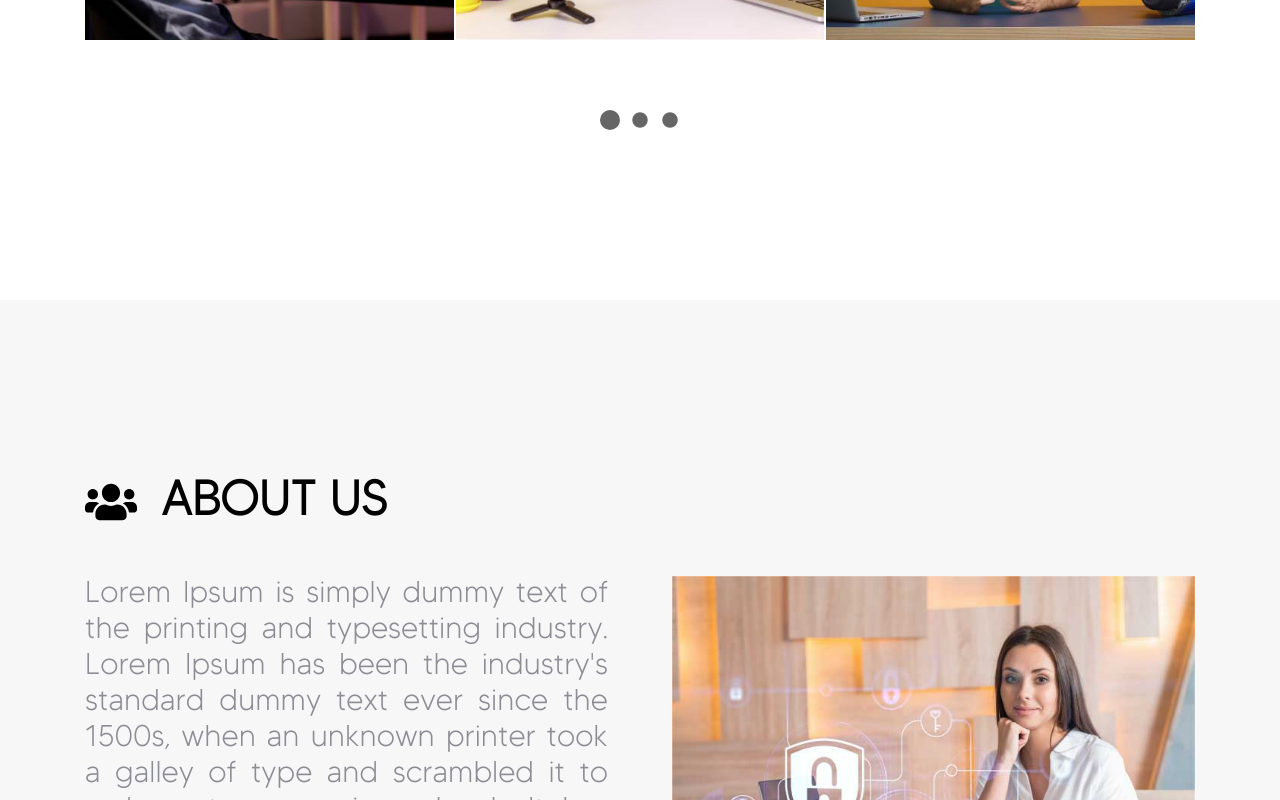
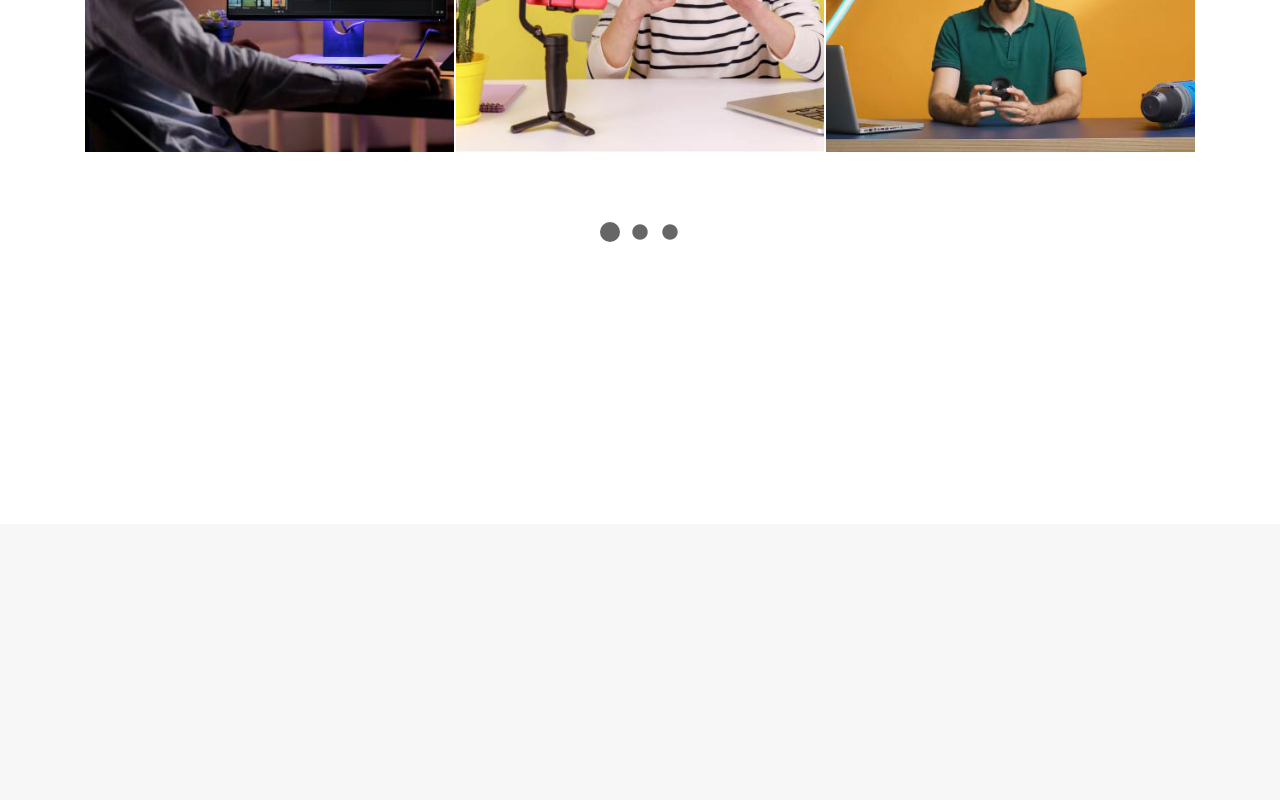
Before and after one commit to alamincoders/leading-page-react-vite-tailwindcss, a React (Vite) app: page /home in a window 1280 px wide. Shown: the part 2632-3432 px from the top of the page. Built offline with nearby package versions, Linux system fonts and the light colour scheme.

Commit message:
updated section padding

```diff
--- a/src/components/screen/About.jsx
+++ b/src/components/screen/About.jsx
@@ -3,16 +3,20 @@ import aboutImg2 from "../../assets/images/Asset 1-20.jpg";
 
 const About = () => {
   return (
-    <section id="about" className="py-24 lg:py-44 bg-zinc-100/70">
+    <section id="about" className="py-24 md:py-44 lg:py-72 bg-zinc-100/70">
       <div className="container_fluid">
-        <div className="flex items-center gap-x-6 mb-12">
-          <svg xmlns="http://www.w3.org/2000/svg" width="52" height="52" viewBox="0 0 640 512">
+        <div className="flex items-center gap-x-3 lg:gap-x-6 mb-12 font-tommy_bold text-3xl sm:text-5xl lg:text-[70px] uppercase">
+          <svg
+            className=" sm:-mt-1 lg:-mt-2 inline-block w-[32px] h-[32px] sm:w-[45px] sm:h-[45px] lg:w-[65px] lg:h-[65px]"
+            xmlns="http://www.w3.org/2000/svg"
+            viewBox="0 0 640 512"
+          >
             <path
               fill="currentColor"
               d="M96 224c35.3 0 64-28.7 64-64s-28.7-64-64-64s-64 28.7-64 64s28.7 64 64 64zm448 0c35.3 0 64-28.7 64-64s-28.7-64-64-64s-64 28.7-64 64s28.7 64 64 64zm32 32h-64c-17.6 0-33.5 7.1-45.1 18.6c40.3 22.1 68.9 62 75.1 109.4h66c17.7 0 32-14.3 32-32v-32c0-35.3-28.7-64-64-64zm-256 0c61.9 0 112-50.1 112-112S381.9 32 320 32S208 82.1 208 144s50.1 112 112 112zm76.8 32h-8.3c-20.8 10-43.9 16-68.5 16s-47.6-6-68.5-16h-8.3C179.6 288 128 339.6 128 403.2V432c0 26.5 21.5 48 48 48h288c26.5 0 48-21.5 48-48v-28.8c0-63.6-51.6-115.2-115.2-115.2zm-223.7-13.4C161.5 263.1 145.6 256 128 256H64c-35.3 0-64 28.7-64 64v32c0 17.7 14.3 32 32 32h65.9c6.3-47.4 34.9-87.3 75.2-109.4z"
             />
           </svg>{" "}
-          <h2 className="text-3xl md:text-5xl font-bold  uppercase">About Us</h2>
+          <h2 className="">About Us</h2>
         </div>
         <div className="space-y-10">
           <div className="grid grid-cols-1 lg:grid-cols-2 gap-8 lg:gap-16">
--- a/src/components/screen/Founder.jsx
+++ b/src/components/screen/Founder.jsx
@@ -1,7 +1,7 @@
 import founderImg from "../../assets/images/Asset 2-20.jpg";
 const Founder = () => {
   return (
-    <section id="founder" className="py-24 lg:py-44">
+    <section id="founder" className="py-24 md:py-44 lg:py-72">
       <div className="container_fluid">
         <div className="grid grid-cols-1 xl:grid-cols-3 gap-10">
           <div className="w-full h-full">
--- a/src/components/screen/Gallery.jsx
+++ b/src/components/screen/Gallery.jsx
@@ -33,7 +33,7 @@ const Gallery = () => {
     ),
   };
   return (
-    <section id="social-media" className="py-24 lg:py-44 mb-16">
+    <section id="social-media" className="py-24 md:py-44 lg:py-72 mb-16">
       <div className="container_fluid">
         <div className="block md:flex justify-between items-center mb-5 text-zinc-500 font-tommy_light">
           <h2 className="text-2xl md:text-[32px] uppercase">From Our Instagram</h2>
```
